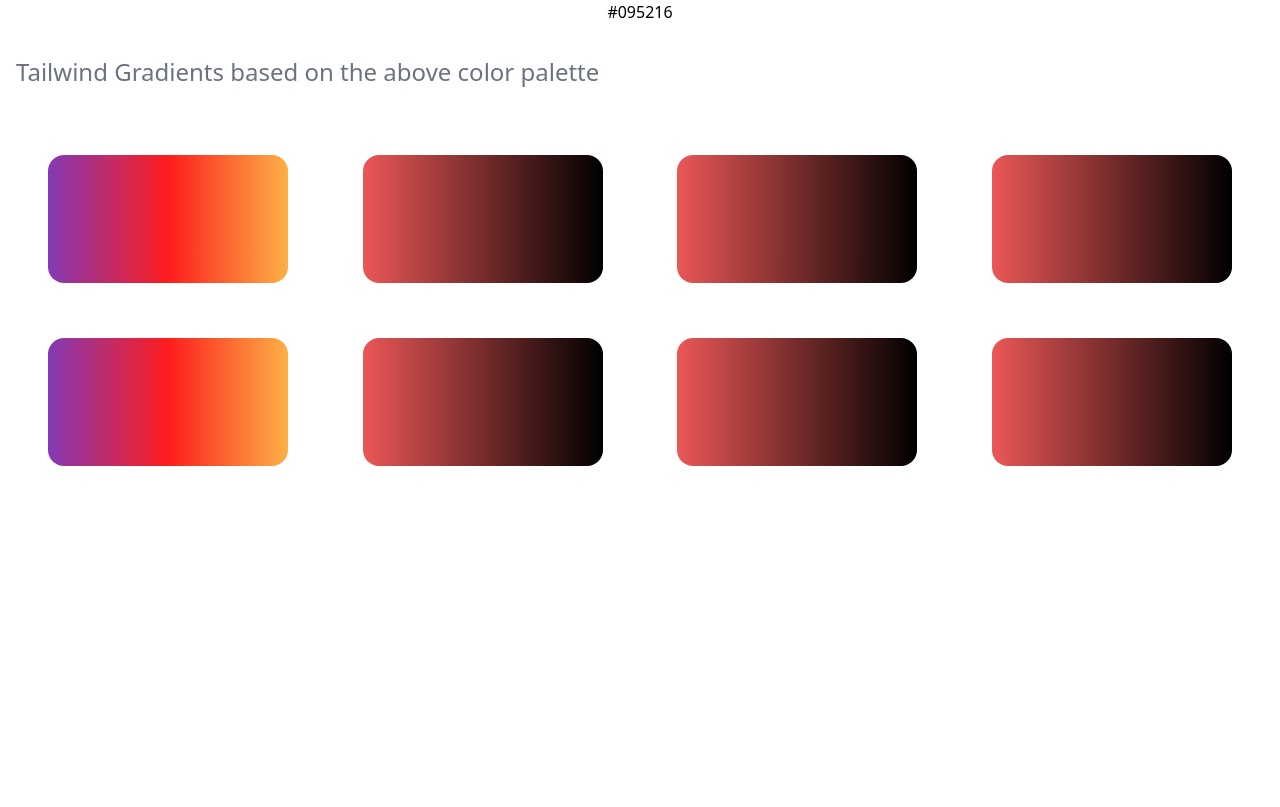
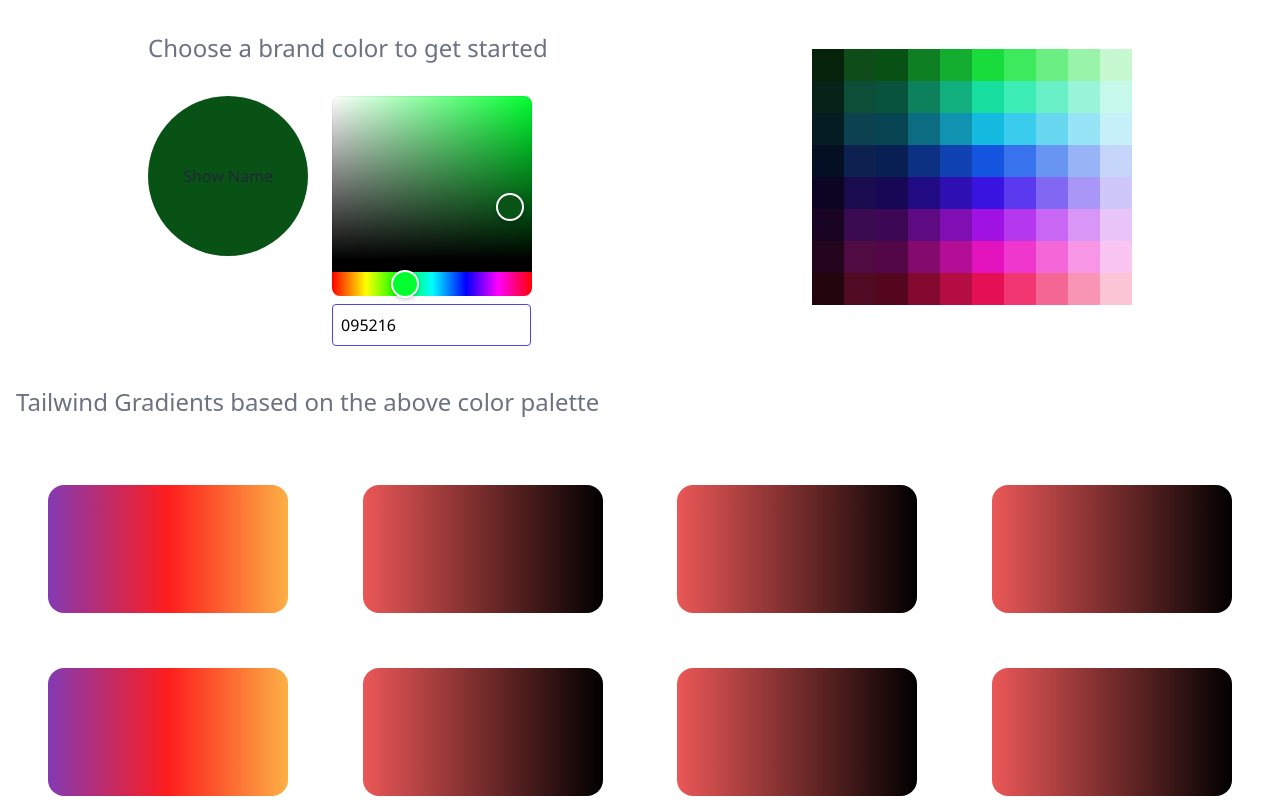
Before and after one commit to shubhamchopade/tailwind-gradient-v2, a React (Create React App) app: page / in a window 1280 px wide. Built offline with nearby package versions, Linux system fonts and the light colour scheme.

Commit message:
added data structure for colors

```diff
--- a/src/components/color/BrandColor.tsx
+++ b/src/components/color/BrandColor.tsx
@@ -1,40 +1,13 @@
-import React, { useEffect } from "react";
-import { useColorState } from "../../store/ColorStateProvider";
+import React from "react";
+import ColorGrid from "./ColorGrid";
+import GetBrandPicker from "./GetBrandPicker";
 
 export const BrandColor: React.FunctionComponent = () => {
-  const {
-    brandColor,
-    brandColorPaletteArray,
-    setBrandColorPaletteArray,
-  } = useColorState();
-
-  const data = {
-    id: 2,
-    name: "Magenta",
-    hex: "#225599",
-    hsl: "hsl(230deg, 80%, 20%)",
-    shades: [
-      {
-        id: "25s",
-        name: "",
-        hex: "string",
-        hsl: "string",
-      },
-    ],
-  };
-
-  useEffect(() => {
-    setBrandColorPaletteArray(data);
-  }, []);
-
-  console.log(brandColorPaletteArray);
-  console.log(brandColorPaletteArray);
-  console.log(brandColorPaletteArray);
-
   return (
     <div>
       <div className="flex flex-col md:flex-row justify-around items-center">
-        <p>{brandColor}</p>
+        <GetBrandPicker />
+        <ColorGrid />
       </div>
     </div>
   );
--- /dev/null
+++ b/src/components/color/ColorGrid.tsx
@@ -0,0 +1,41 @@
+import React from "react";
+import { useColorState } from "../../store/ColorStateProvider";
+
+interface ColorArrProps {
+  id: number | string;
+  name?: string;
+  hex: string;
+  hsl: string;
+  lightnessPalette?: Shades[];
+}
+
+interface Shades {
+  id: number | string;
+  number: number;
+  hex: string;
+  hsl: string;
+}
+
+const ColorGrid: React.FunctionComponent = () => {
+  const { brandColorPaletteArray } = useColorState();
+  console.log(brandColorPaletteArray);
+  return (
+    <div>
+      {brandColorPaletteArray.map((props: ColorArrProps, idx: number) => {
+        const { name, lightnessPalette } = props;
+        return (
+          <div className="flex justify-start relative" key={idx}>
+            <p className="absolute -left-20">{name}</p>
+            {lightnessPalette?.map((shade, index) => (
+              <section className="flex justify-start" key={index}>
+                <div className="h-8 w-8" style={{ background: shade.hex }} />
+              </section>
+            ))}
+          </div>
+        );
+      })}
+    </div>
+  );
+};
+
+export default ColorGrid;
--- /dev/null
+++ b/src/components/color/GetBrandColorPalette.tsx
@@ -0,0 +1,28 @@
+import { useEffect } from "react";
+import useBrandColorPalette from "../../hooks/useBrandColorPalette";
+import { useColorState } from "../../store/ColorStateProvider";
+
+const BrandColorPalette = () => {
+  const { brandColor, setBrandColorPaletteArray } = useColorState();
+  const val = useBrandColorPalette(brandColor);
+
+  useEffect(() => {
+    setBrandColorPaletteArray(val);
+  }, [brandColor]);
+
+  return <section className="flex items-start justify-start pr-4"></section>;
+};
+
+export default BrandColorPalette;
+
+// const LightPalette = (props: any) => {
+//   const { color } = props;
+//   const cols = useGetLightnessPalette(color);
+//   return (
+//     <div className="flex w-60">
+//       {cols.map((bt, index) => (
+//         <BrandTile color={bt} key={index} />
+//       ))}
+//     </div>
+//   );
+// };
--- /dev/null
+++ b/src/components/color/GetBrandPicker.tsx
@@ -0,0 +1,90 @@
+import React from "react";
+import { HexColorPicker, HexColorInput } from "react-colorful";
+import { useColorState } from "../../store/ColorStateProvider";
+import { useEffect, useState } from "react";
+import { useDebounce } from "use-debounce";
+import useHexToHSL from "../../hooks/useHexToHSL";
+import useGetColorArray from "../../hooks/useGetColorArray";
+
+// interface ColorArrProps {
+//   id: number | string;
+//   name?: string;
+//   hex: string;
+//   hsl: string;
+//   shades?: Shades[];
+// }
+
+// interface Shades {
+//   id: number | string;
+//   number: number;
+//   hex: string;
+//   hsl: string;
+// }
+
+const GetBrandPicker: React.FunctionComponent = () => {
+  const {
+    brandColor,
+    setBrandColor,
+    showColorName,
+    setShowColorName,
+    brandColorPaletteArray,
+    setBrandColorPaletteArray,
+  } = useColorState();
+  const [localBrandColor, setLocalBrandColor] = useState("#095216");
+  const [debouncedValue] = useDebounce(localBrandColor, 200);
+  const brandArrWithShades = useGetColorArray(debouncedValue);
+  const hsl = useHexToHSL(debouncedValue);
+
+  useEffect(() => {
+    setBrandColor(debouncedValue);
+    setBrandColorPaletteArray(brandArrWithShades);
+  }, [brandColor, localBrandColor, debouncedValue, showColorName]);
+
+  const handleBrandColor = (color: string) => {
+    setLocalBrandColor(color);
+  };
+
+  console.log(brandColorPaletteArray);
+
+  return (
+    <div className="flex flex-col justify-center font-noto-sans">
+      <p className="text-gray-500 my-8 text-2xl">
+        Choose a brand color to get started
+      </p>
+      <div className="flex">
+        <div>
+          {/* Brand Color Circle */}
+          <div
+            style={{ background: brandColor }}
+            className="group flex items-center justify-center roup w-40 h-40 rounded-full"
+          >
+            <button
+              className={`outline-none focus:ring-1 border-none ${
+                hsl.l > 80 || hsl.s > 80 ? "text-gray-800" : "text-gray-50"
+              }`}
+              onClick={() => setShowColorName(!showColorName)}
+            >
+              {showColorName ? "Hide Name" : "Show Name"}
+            </button>
+          </div>
+        </div>
+
+        <div className="ml-6">
+          <HexColorPicker
+            className="grab"
+            color={brandColor}
+            onChange={handleBrandColor}
+          />
+
+          <HexColorInput
+            className="border border-indigo-600 rounded p-2 my-2 outline-none focus:ring"
+            color={brandColor}
+            onChange={handleBrandColor}
+          />
+        </div>
+      </div>
+    </div>
+  );
+};
+
+export default GetBrandPicker;
--- a/src/hooks/useBrandColorPalette.js
+++ b/src/hooks/useBrandColorPalette.js
@@ -2,9 +2,7 @@ import useHexToHSL from "./useHexToHSL";
 
 function useBrandColorPalette(color) {
   const hsl = useHexToHSL(color);
-  let h = hsl.h;
-  let s = hsl.s;
-  let l = hsl.l;
+  let { h, s, l } = hsl;
   let arr = [];
 
   for (let i = 0; i < 7; i++) {
--- /dev/null
+++ b/src/hooks/useGetColorArray.js
@@ -0,0 +1,29 @@
+import { useColorState } from "../store/ColorStateProvider";
+import useBrandColorName from "./useBrandColorName";
+import useBrandColorPalette from "./useBrandColorPalette";
+import useGetLightnessPalette from "./useGetLightnessPalette";
+import useHSLToHex from "./useHSLToHex";
+
+function useGetColorArray(hex) {
+  const brandArr = useBrandColorPalette(hex);
+  const { showColorName } = useColorState();
+
+  // 2. Get lightness palette for each color
+
+  const latestArr = brandArr.map((hsl) => {
+    const paletteHex = useHSLToHex(hsl);
+    const id = paletteHex.split("#")[1];
+    const lightnessPalette = useGetLightnessPalette(hsl, id);
+    return {
+      id,
+      name: showColorName ? useBrandColorName(paletteHex, 8) : "",
+      hex: paletteHex,
+      hsl,
+      lightnessPalette,
+    };
+  });
+
+  return latestArr;
+}
+
+export default useGetColorArray;
--- a/src/hooks/useGetLightnessPalette.js
+++ b/src/hooks/useGetLightnessPalette.js
@@ -1,4 +1,6 @@
-function useGetLightnessPalette(hsl) {
+import useHSLToHex from "./useHSLToHex";
+
+function useGetLightnessPalette(hsl, id) {
   let palette = new Array(10);
   let { h, s, l } = hsl;
 
@@ -6,15 +8,16 @@ function useGetLightnessPalette(hsl) {
     return Math.round(color / 10);
   }
 
-  // console.log(
-  //   "palette",
-  //   palette.sort((a, b) => (a.l > b.l ? 1 : b.l > a.l ? -1 : 0)),
-  //   getIndex(l)
-  // );
   let lightness = l;
   let saturation = s;
   for (let i = getIndex(l); i < palette.length; i++) {
-    palette[i] = { h, s, l: lightness };
+    const hslObj = { h, s: saturation, l: lightness };
+    palette[i] = {
+      id: `${id}-${i}`,
+      number: i,
+      hex: useHSLToHex(hslObj),
+      hsl: { h, s: saturation, l: lightness },
+    };
     if (lightness > 90) {
       lightness -= 90;
       saturation -= 10;
@@ -34,7 +37,13 @@ function useGetLightnessPalette(hsl) {
     } else {
       lightness += 8;
     }
-    palette[i] = { h, s, l: lightness };
+    const hslObj = { h, s: saturation, l: lightness };
+    palette[i] = {
+      id: `${id}-${i}`,
+      number: i,
+      hex: useHSLToHex(hslObj),
+      hsl: { h, s: saturation, l: lightness },
+    };
   }
   // console.log(palette, getIndex(l));
   return palette;
--- a/src/hooks/useHSLToHex.js
+++ b/src/hooks/useHSLToHex.js
@@ -1,4 +1,5 @@
-function useHSLToHex(h, s, l) {
+function useHSLToHex(hsl) {
+  let { h, s, l } = hsl;
   function HSLToRGB(h, s, l) {
     // Must be fractions of 1
     s /= 100;
```
